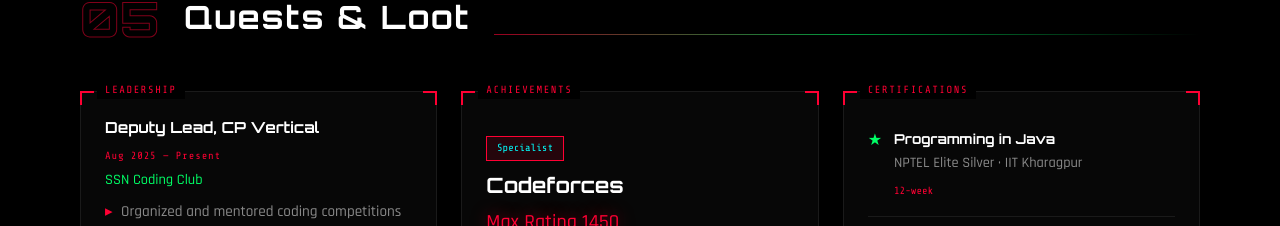
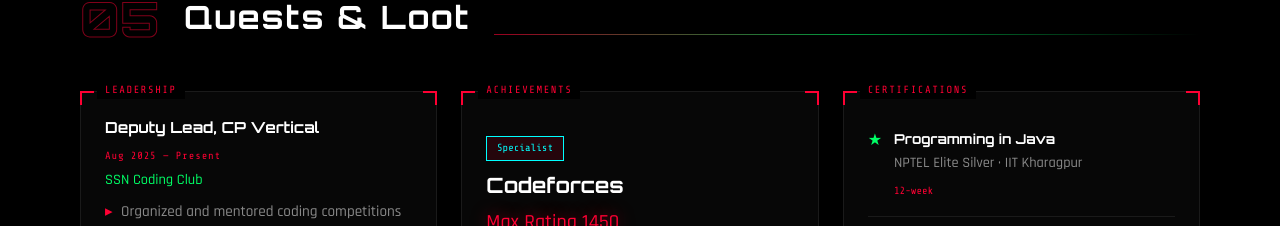
Before and after one commit to Harikaran14/Portfolio, a React (Vite) app: page / in a window 1280 px wide. Shown: the part 4214-4440 px from the top of the page. Built offline with nearby package versions, Linux system fonts and the light colour scheme.

Commit message:
Update index.css

```diff
--- a/src/index.css
+++ b/src/index.css
@@ -1162,9 +1162,9 @@ button {
   padding: 0.2rem 0.6rem;
   font-family: var(--font-mono);
   font-size: 0.65rem;
+  --cyan: #00FFFF;
   background: var(--red-dim);
-  border: 1px solid var(--red);
-  --cyan: #00FFFF;
+  border: 1px solid var(--cyan);
   color: var(--cyan);
   margin-bottom: 0.5rem;
 }
```
